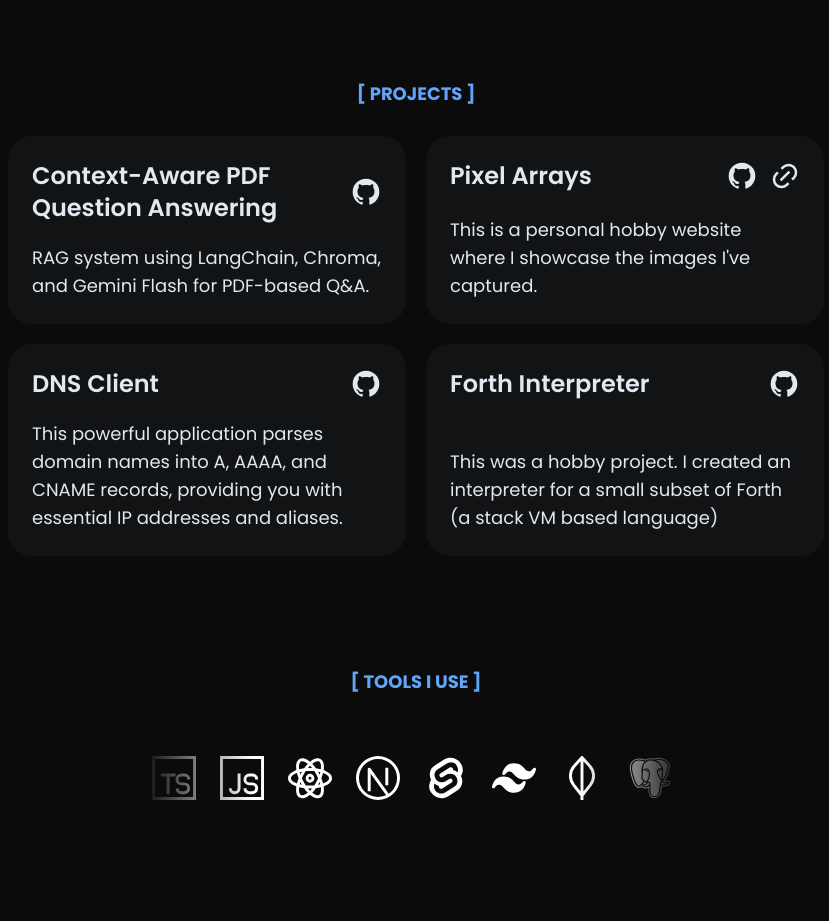
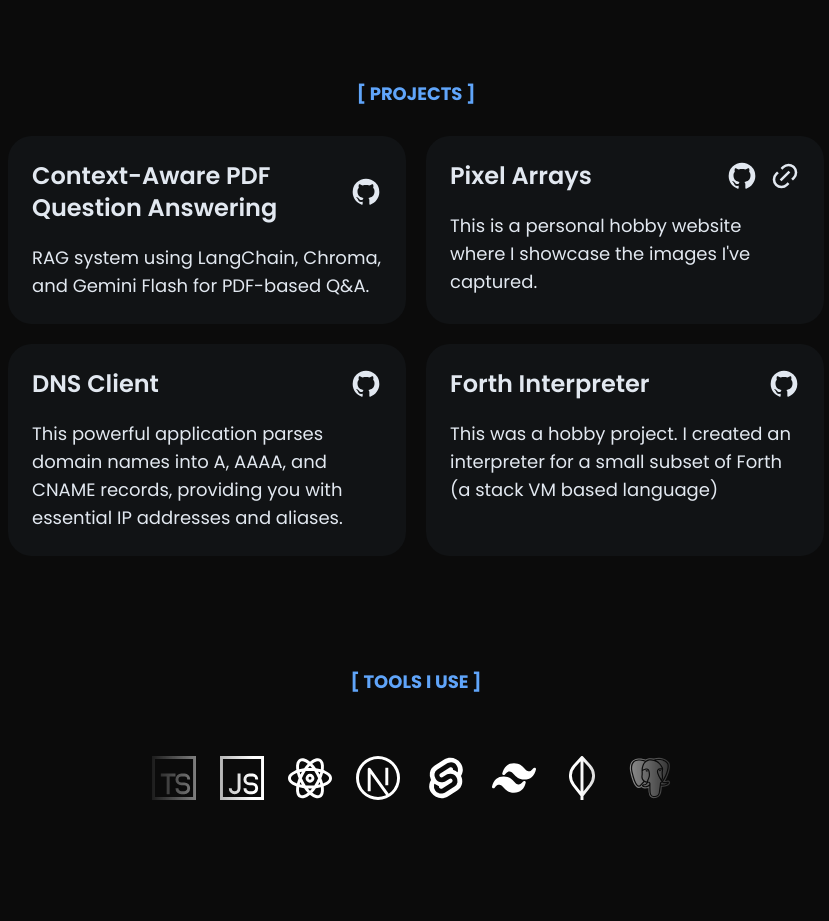
Before and after one commit to neutrino225/portfolio, a Next.js app: page / in a window 1280 px wide. Shown: the part 1000-1921 px from the top of the page, without its empty margins (224-1053 px from the left). Built offline with nearby package versions, Linux system fonts and the light colour scheme.

Commit message:
fixed the allignment issues in project cards

```diff
--- a/app/components/ProjectCard/index.tsx
+++ b/app/components/ProjectCard/index.tsx
@@ -27,7 +27,7 @@ const ProjectCard = ({ title, description, github, demo }: ProjectProps) => {
 				scale: scale,
 				opacity: scrollYProgress,
 			}}
-			className="w-full bg-card rounded-3xl p-6 flex flex-col justify-between items-start gap-5">
+			className="w-full bg-card rounded-3xl p-6 flex flex-col justify-start items-start gap-5">
 			<div className="w-full flex justify-between items-center">
 				<h1 className="text-xl md:text-2xl text-slate-200 font-semibold">
 					{title}
```
